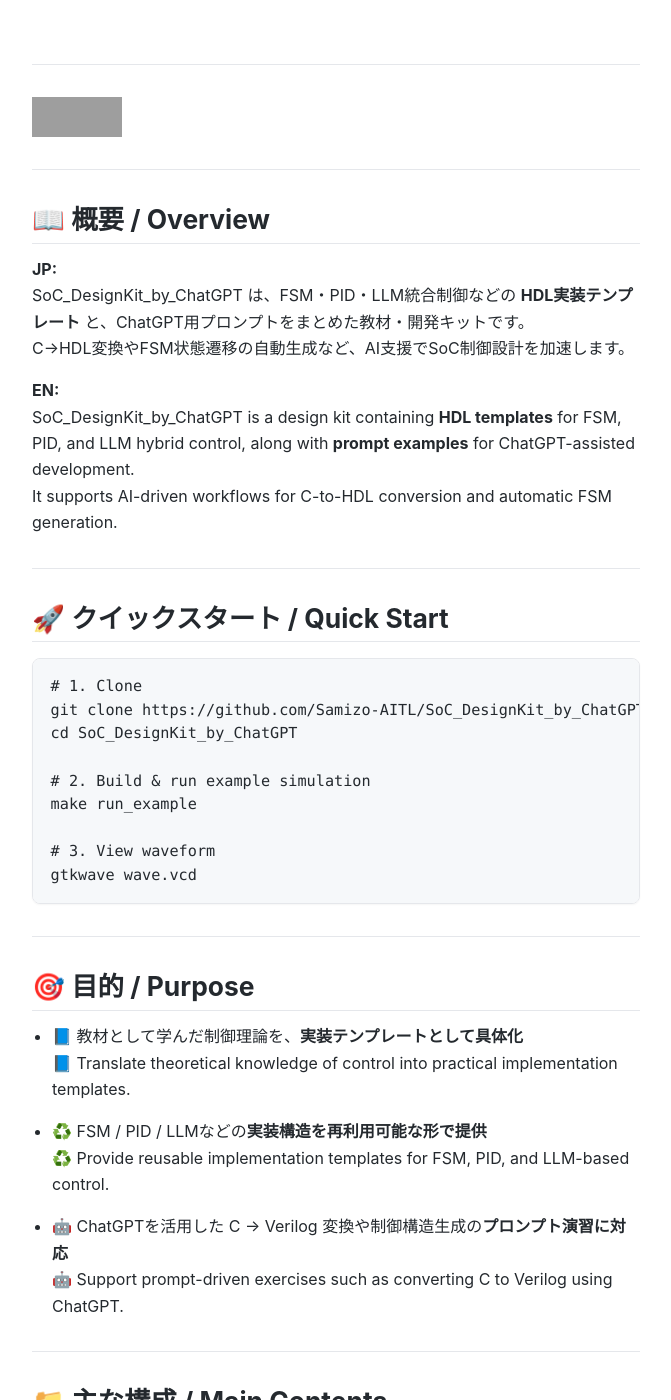
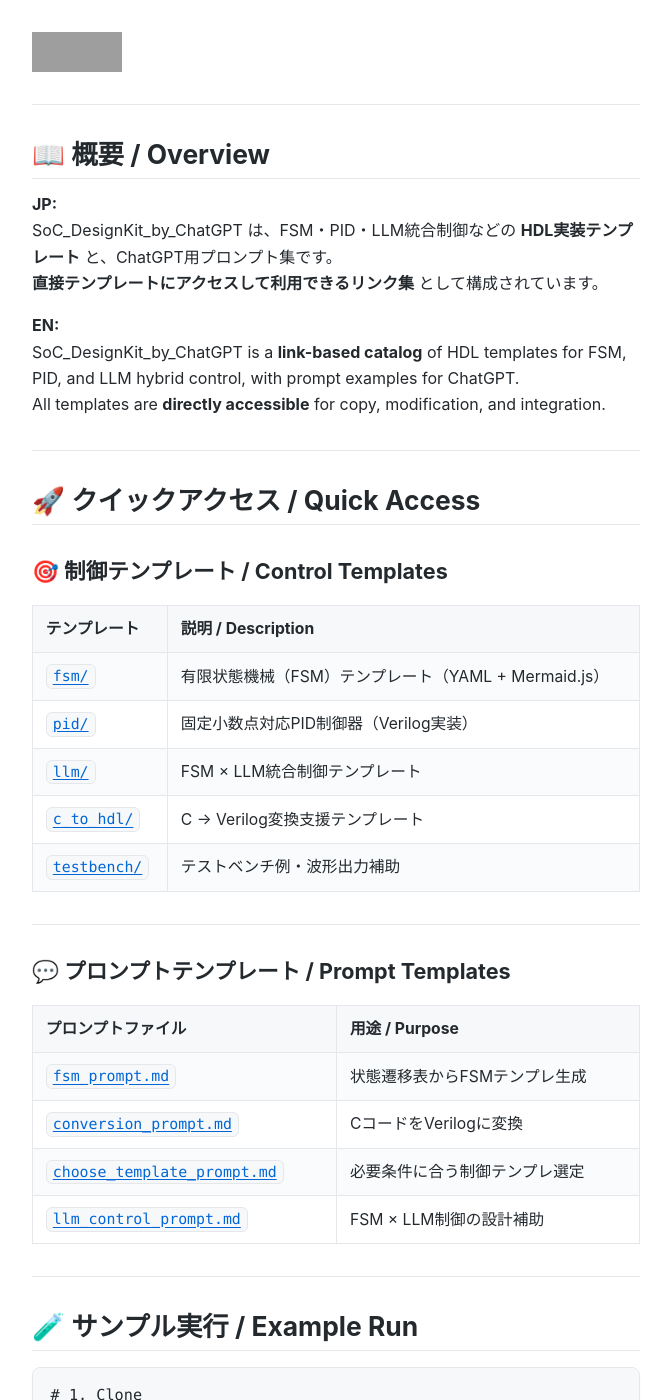
Before and after one commit to Samizo-AITL/EduController, a Jekyll site: the page built from SoC_DesignKit_by_ChatGPT/index.md, in a window 1280 px wide and 1400 px high. Shown: the whole window, without its empty margins (304-975 px from the left). Built offline with Jekyll 4.4.1, drawn with Linux system fonts in a browser that asks for light colours; some of the changed text lies outside the part shown; grey boxes are pictures that could not be loaded.

Commit message:
Update index.md

````diff
--- a/SoC_DesignKit_by_ChatGPT/index.md
+++ b/SoC_DesignKit_by_ChatGPT/index.md
@@ -2,8 +2,6 @@
 layout: default
 title: SoC_DesignKit_by_ChatGPT
 permalink: /SoC_DesignKit_by_ChatGPT/
----
-
 ---
 
 # 🧩 SoC_DesignKit_by_ChatGPT
@@ -16,16 +14,41 @@
 ## 📖 概要 / Overview
 
 **JP:**
-SoC_DesignKit_by_ChatGPT は、FSM・PID・LLM統合制御などの **HDL実装テンプレート** と、ChatGPT用プロンプトをまとめた教材・開発キットです。
-C→HDL変換やFSM状態遷移の自動生成など、AI支援でSoC制御設計を加速します。
+SoC_DesignKit_by_ChatGPT は、FSM・PID・LLM統合制御などの **HDL実装テンプレート** と、ChatGPT用プロンプト集です。
+**直接テンプレートにアクセスして利用できるリンク集** として構成されています。
 
 **EN:**
-SoC_DesignKit_by_ChatGPT is a design kit containing **HDL templates** for FSM, PID, and LLM hybrid control, along with **prompt examples** for ChatGPT-assisted development.
-It supports AI-driven workflows for C-to-HDL conversion and automatic FSM generation.
+SoC_DesignKit_by_ChatGPT is a **link-based catalog** of HDL templates for FSM, PID, and LLM hybrid control, with prompt examples for ChatGPT.
+All templates are **directly accessible** for copy, modification, and integration.
 
 ---
 
-## 🚀 クイックスタート / Quick Start
+## 🚀 クイックアクセス / Quick Access
+
+### 🎯 制御テンプレート / Control Templates
+
+| テンプレート | 説明 / Description |
+|--------------|--------------------|
+| [`fsm/`](fsm/) | 有限状態機械（FSM）テンプレート（YAML + Mermaid.js） |
+| [`pid/`](pid/) | 固定小数点対応PID制御器（Verilog実装） |
+| [`llm/`](llm/) | FSM × LLM統合制御テンプレート |
+| [`c_to_hdl/`](c_to_hdl/) | C → Verilog変換支援テンプレート |
+| [`testbench/`](testbench/) | テストベンチ例・波形出力補助 |
+
+---
+
+### 💬 プロンプトテンプレート / Prompt Templates
+
+| プロンプトファイル | 用途 / Purpose |
+|--------------------|---------------|
+| [`fsm_prompt.md`](prompts/control_templates/fsm_prompt.md) | 状態遷移表からFSMテンプレ生成 |
+| [`conversion_prompt.md`](prompts/control_templates/conversion_prompt.md) | CコードをVerilogに変換 |
+| [`choose_template_prompt.md`](prompts/control_templates/choose_template_prompt.md) | 必要条件に合う制御テンプレ選定 |
+| [`llm_control_prompt.md`](prompts/control_templates/llm_control_prompt.md) | FSM × LLM制御の設計補助 |
+
+---
+
+## 🧪 サンプル実行 / Example Run
 
 ```bash
 # 1. Clone
@@ -41,44 +64,11 @@
 
 ---
 
-## 🎯 目的 / Purpose
-
-- 📘 教材として学んだ制御理論を、**実装テンプレートとして具体化**
-  📘 Translate theoretical knowledge of control into practical implementation templates.
-
-- ♻️ FSM / PID / LLMなどの**実装構造を再利用可能な形で提供**
-  ♻️ Provide reusable implementation templates for FSM, PID, and LLM-based control.
-
-- 🤖 ChatGPTを活用した C → Verilog 変換や制御構造生成の**プロンプト演習に対応**
-  🤖 Support prompt-driven exercises such as converting C to Verilog using ChatGPT.
-
----
-
-## 📁 主な構成 / Main Contents
-
-- `fsm/` — 有限状態機械テンプレート（YAML＋Mermaid.js変換）
-- `pid/` — 固定小数点対応PID制御器（Verilog実装）
-- `llm/` — FSM×LLM統合制御テンプレート
-- `c_to_hdl/` — C→Verilog変換支援テンプレート
-- `testbench/` — テストベンチ例、波形出力補助
-
----
-
-## 🧠 ChatGPT連携 / Prompt Integration
-
-| テンプレート | 用途 |
-|--------------|------|
-| `fsm_prompt.md` | 状態遷移表からFSMテンプレ生成 |
-| `conversion_prompt.md` | CコードをVerilogに変換 |
-| `llm_control_prompt.md` | FSM×LLM制御の設計補助 |
-
----
-
 ## 📘 関連リンク / Related Links
 
 - [EduController](https://samizo-aitl.github.io/EduController/) — 本体教材（Part05/09連動）
-- [SamizoGPT](https://github.com/Samizo-AITL/SamizoGPT) — プロンプト支援
-- [`execution_logs/`](https://samizo-aitl.github.io/EduController/SoC_DesignKit_by_ChatGPT/execution_logs/) — 実行ログ
+- [SamizoGPT](https://github.com/Samizo-AITL/SamizoGPT) — プロンプト生成支援
+- [`execution_logs/`](execution_logs/) — 実行ログ
 
 ---
 
@@ -92,4 +82,4 @@
 
 ---
 
-🏠 [トップページに戻る](https://samizo-aitl.github.io/EduController/)
+🏠 [トップページに戻る](../README.md)
````
